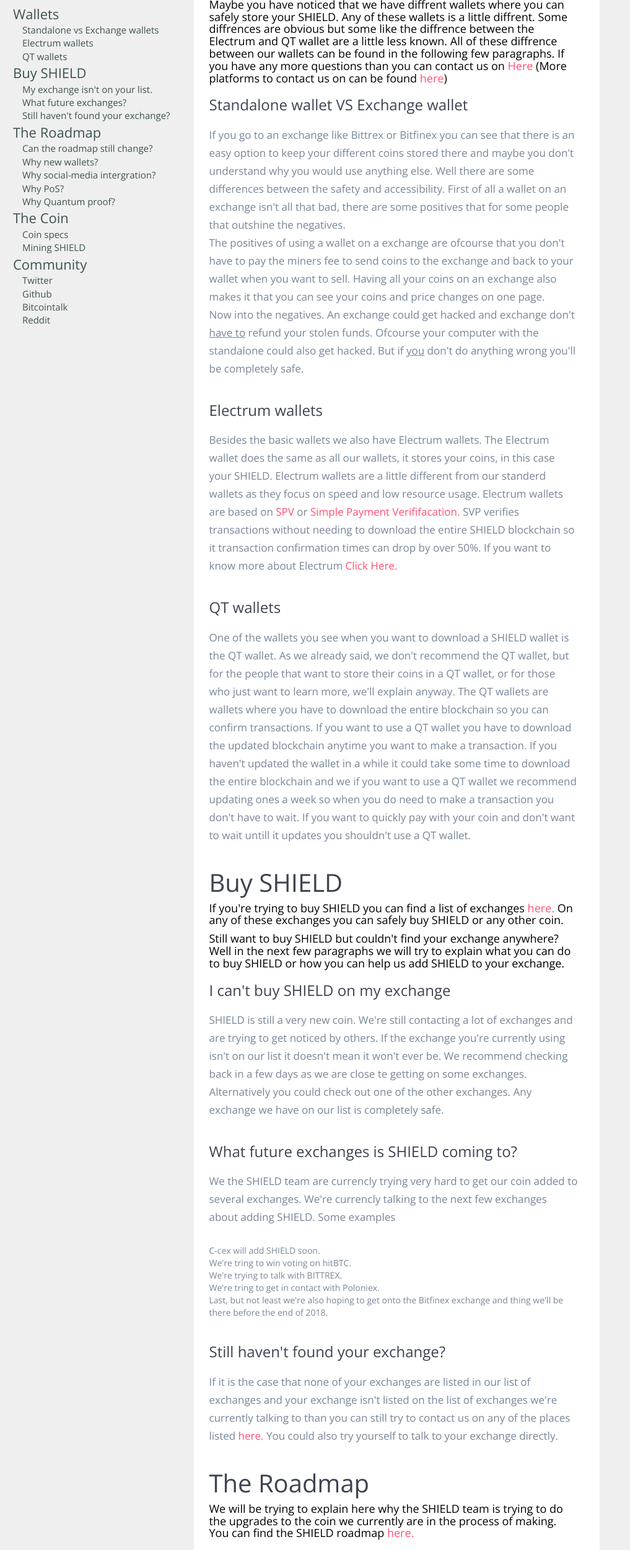
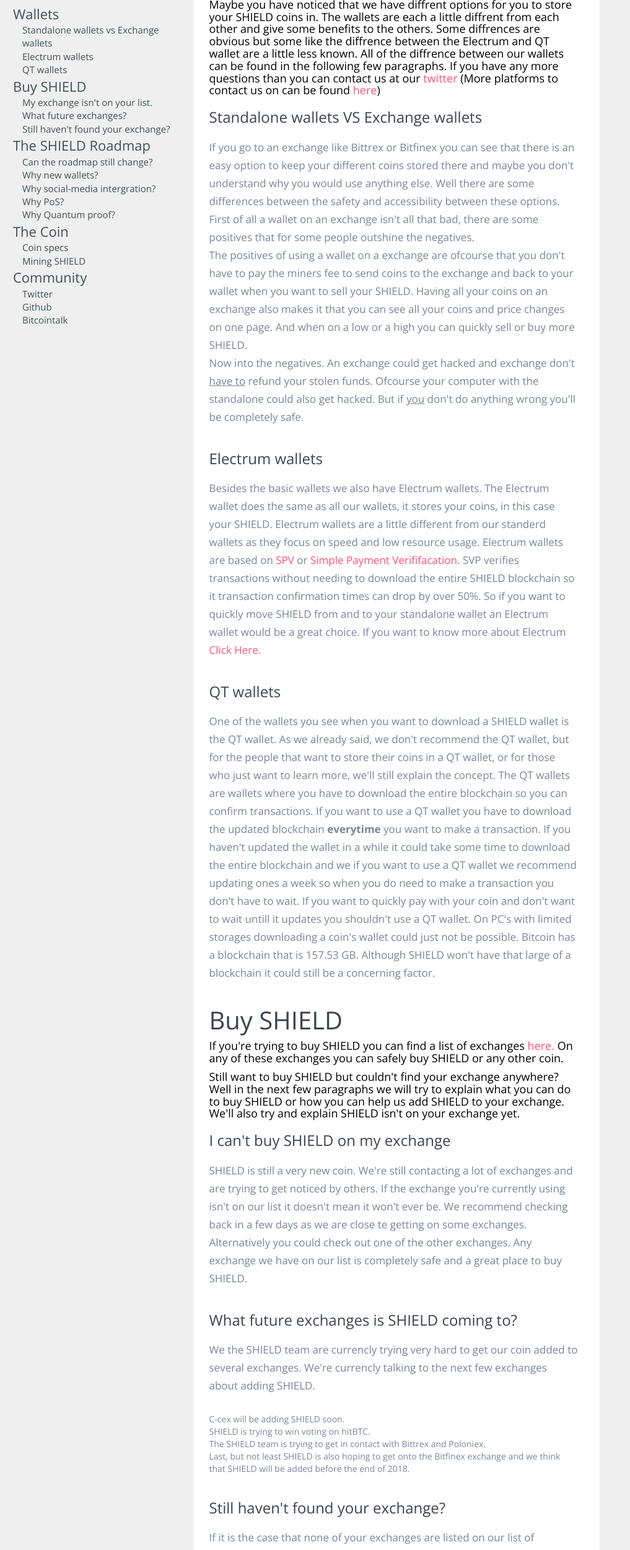
Before and after one commit to xxmds488/ShieldCoin.github.io, a plain HTML site: page About/index.html in a window 1280 px wide. Shown: the part 226-2727 px from the top of the page at 62% size, without its empty margins (0-1017 px from the left). Drawn offline with nearby package versions, Linux system fonts and the light colour scheme.

Commit message:
About update

```diff
--- a/About/index.html
+++ b/About/index.html
@@ -90,7 +90,7 @@
 			</span>
 			<span class="abnavsub">
 				<a class="navsub" href="#stVSex">
-					Standalone vs Exchange wallets
+					Standalone wallets vs Exchange wallets
 				</a>
 			</span>
 			<span class="abnavsub">
@@ -125,7 +125,7 @@
 			</span>
 			<span class="abnavhead">
 				<a class="navhead" href="#TRMAP">
-					The Roadmap
+					The SHIELD Roadmap
 				</a>
 			</span>
 			<span class="abnavsub">
@@ -188,11 +188,11 @@
 					Bitcointalk
 				</a>
 			</span>
-			<span class="abnavsub">
+			<!--<span class="abnavsub">
 				<a class="navsub" href="#SR">
 					Reddit
 				</a>
-			</span>
+			</span>-->
 		</div>
 	</section>
 	<section class="abtext">
@@ -202,19 +202,19 @@
                     <li class="feature-item">
 						<h2 id="Wallets">Wallets</h2>
 						<h4 style="color:black">If you are looking for our wallets you can find them <a href="../Wallets" target="_blank">Here</a></h4>
-						<h4 style="color:black">Maybe you have noticed that we have diffrent wallets where you can safely store your SHIELD. Any of these wallets is a little diffrent. Some diffrences are obvious but some like the diffrence between the Electrum and QT wallet are a little less known. All of these diffrence between our wallets can be found in the following few paragraphs. If you have any more questions than you can contact us on <a href="https://twitter.com/SHIELDcurrency" target="_blank">Here</a> (More platforms to contact us on can be found <a href="#CU" target="_blank">here</a>)
+						<h4 style="color:black">Maybe you have noticed that we have diffrent options for you to store your SHIELD coins in. The wallets are each a little diffrent from each other and give some benefits to the others. Some diffrences are obvious but some like the diffrence between the Electrum and QT wallet are a little less known. All of the diffrence between our wallets can be found in the following few paragraphs. If you have any more questions than you can contact us at our <a href="https://twitter.com/SHIELDcurrency" target="_blank">twitter</a> (More platforms to contact us on can be found <a href="#CU" target="_blank">here</a>)
 						<div class="feature-content">
-                            <h3 id="stVSex">Standalone wallet VS Exchange wallet</h3>
-                            <p style="font-size:17px">If you go to an exchange like Bittrex or Bitfinex you can see that there is an easy option to keep your different coins stored there and maybe you don't understand why you would use anything else. Well there are some differences between the safety and accessibility. First of all a wallet on an exchange isn't all that bad, there are some positives that for some people that outshine the negatives. <br> The positives of using a wallet on a exchange are ofcourse that you don't have to pay the miners fee to send coins to the exchange and back to your wallet when you want to sell. Having all your coins on an exchange also makes it that you can see your coins and price changes on one page. <br> Now into the negatives. An exchange could get hacked and exchange don't <u>have to</u> refund your stolen funds. Ofcourse your computer with the standalone could also get hacked. But if <u>you</u> don't do anything wrong you'll be completely safe.</p>
+                            <h3 id="stVSex">Standalone wallets VS Exchange wallets</h3>
+                            <p style="font-size:17px">If you go to an exchange like Bittrex or Bitfinex you can see that there is an easy option to keep your different coins stored there and maybe you don't understand why you would use anything else. Well there are some differences between the safety and accessibility between these options. First of all a wallet on an exchange isn't all that bad, there are some positives that for some people outshine the negatives. <br> The positives of using a wallet on a exchange are ofcourse that you don't have to pay the miners fee to send coins to the exchange and back to your wallet when you want to sell your SHIELD. Having all your coins on an exchange also makes it that you can see all your coins and price changes on one page. And when on a low or a high you can quickly sell or buy more SHIELD. <br> Now into the negatives. An exchange could get hacked and exchange don't <u>have to</u> refund your stolen funds. Ofcourse your computer with the standalone could also get hacked. But if <u>you</u> don't do anything wrong you'll be completely safe.</p>
 						</div>
 						<div class="feature-content">
 							<h3 id="ElectWall">Electrum wallets</h3>
-							<p style="font-size:17px">Besides the basic wallets we also have Electrum wallets. The Electrum wallet does the same as all our wallets, it stores your coins, in this case your SHIELD. Electrum wallets are a little different from our standerd wallets as they focus on speed and low resource usage. Electrum wallets are based on <a href="http://docs.electrum.org/en/latest/spv.html" target="_blank">SPV</a> or <a href="http://docs.electrum.org/en/latest/spv.html" target="_blank">Simple Payment Verififacation.</a> SVP verifies transactions without needing to download the entire SHIELD blockchain so it transaction confirmation times can drop by over 50%. If you want to know more about Electrum <a href="http://docs.electrum.org/en/latest/faq.html" target="_blank">Click Here.</a> </p>
+							<p style="font-size:17px">Besides the basic wallets we also have Electrum wallets. The Electrum wallet does the same as all our wallets, it stores your coins, in this case your SHIELD. Electrum wallets are a little different from our standerd wallets as they focus on speed and low resource usage. Electrum wallets are based on <a href="http://docs.electrum.org/en/latest/spv.html" target="_blank">SPV</a> or <a href="http://docs.electrum.org/en/latest/spv.html" target="_blank">Simple Payment Verififacation.</a> SVP verifies transactions without needing to download the entire SHIELD blockchain so it transaction confirmation times can drop by over 50%. So if you want to quickly move SHIELD from and to your standalone wallet an Electrum wallet would be a great choice. If you want to know more about Electrum <a href="http://docs.electrum.org/en/latest/faq.html" target="_blank">Click Here.</a> </p>
 						</div>
 						<div class="feature-content">
 							<h3 id="QtWall">QT wallets</h3>
-							<p style="font-size:17px">One of the wallets you see when you want to download a SHIELD wallet is the QT wallet. As we already said, we don't recommend the QT wallet, but for the people that want to store their coins in a QT wallet, or for those who just want to learn more, we'll explain anyway.
-								The QT wallets are wallets where you have to download the entire blockchain so you can confirm transactions. If you want to use a QT wallet you have to download the updated blockchain anytime you want to make a transaction. If you haven't updated the wallet in a while it could take some time to download the entire blockchain and we if you want to use a QT wallet we recommend updating ones a week so when you do need to make a transaction you don't have to wait. If you want to quickly pay with your coin and don't want to wait untill it updates you shouldn't use a QT wallet.</p>
+							<p style="font-size:17px">One of the wallets you see when you want to download a SHIELD wallet is the QT wallet. As we already said, we don't recommend the QT wallet, but for the people that want to store their coins in a QT wallet, or for those who just want to learn more, we'll still explain the concept.
+								The QT wallets are wallets where you have to download the entire blockchain so you can confirm transactions. If you want to use a QT wallet you have to download the updated blockchain <b>everytime</b> you want to make a transaction. If you haven't updated the wallet in a while it could take some time to download the entire blockchain and we if you want to use a QT wallet we recommend updating ones a week so when you do need to make a transaction you don't have to wait. If you want to quickly pay with your coin and don't want to wait untill it updates you shouldn't use a QT wallet. On PC's with limited storages downloading a coin's wallet could just not be possible. Bitcoin has a blockchain that is 157.53 GB. Although SHIELD won't have that large of a blockchain it could still be a concerning factor.</p>
 						</div>
                     </li>
                 </ul>
@@ -222,46 +222,44 @@
 					<li class="feature-item">
 						<h2 id="BuyShield">Buy SHIELD</h2>
 						<h4 style="color:black">If you're trying to buy SHIELD you can find a list of exchanges <a href="../Exchanges" target="_blank">here.</a> On any of these exchanges you can safely buy SHIELD or any other coin.</h4>
-						<h4 style="color:black">Still want to buy SHIELD but couldn't find your exchange anywhere? Well in the next few paragraphs we will try to explain what you can do to buy SHIELD or how you can help us add SHIELD to your exchange.</h4>
+						<h4 style="color:black">Still want to buy SHIELD but couldn't find your exchange anywhere? Well in the next few paragraphs we will try to explain what you can do to buy SHIELD or how you can help us add SHIELD to your exchange. We'll also try and explain SHIELD isn't on your exchange yet.</h4>
 						<div class="feature-content">
                             <h3 id="WhMyEx">I can't buy SHIELD on my exchange</h3>
-                            <p style="font-size:17px">SHIELD is still a very new coin. We're still contacting a lot of exchanges and are trying to get noticed by others. If the exchange you're currently using isn't on our list it doesn't mean it won't ever be. We recommend checking back in a few days as we are close te getting on some exchanges. Alternatively you could check out one of the other exchanges. Any exchange we have on our list is completely safe.</p>
+                            <p style="font-size:17px">SHIELD is still a very new coin. We're still contacting a lot of exchanges and are trying to get noticed by others. If the exchange you're currently using isn't on our list it doesn't mean it won't ever be. We recommend checking back in a few days as we are close te getting on some exchanges. Alternatively you could check out one of the other exchanges. Any exchange we have on our list is completely safe and a great place to buy SHIELD.</p>
 						</div>
 						<div class="feature-content">
                             <h3 id="CoExchanges">What future exchanges is SHIELD coming to?</h3>
                             <p style="font-size:17px">We the SHIELD team are currencly trying very hard to get our coin added to several exchanges. We're currencly talking to the next few exchanges about adding SHIELD.
-                              Some examples
                               <ul>
                                 <li>
-                                  C-cex will add SHIELD soon.
+                                  C-cex will be adding SHIELD soon.
                                 </li>
                                 <li>
-                                  We're tring to win voting on hitBTC.
+                                  SHIELD is trying to win voting on hitBTC.
                                 </li>
                                 <li>
-                                  We're trying to talk with BITTREX.
+                                  The SHIELD team is trying to get in contact with Bittrex and Poloniex.
                                 </li>
                                 <li>
-                                  We're tring to get in contact with Poloniex.
                                 </li><li>
-                                Last, but not least we're also hoping to get onto the Bitfinex exchange and thing we'll be there before the end of 2018.
+                                Last, but not least SHIELD is also hoping to get onto the Bitfinex exchange and we think that SHIELD will be added before the end of 2018.
                                 </li>
                               </ul>
                             </p>
 						</div>
 						<div class="feature-content">
                             <h3 id="StillNoExc">Still haven't found your exchange?</h3>
-                            <p style="font-size:17px">If it is the case that none of your exchanges are listed in our list of exchanges and your exchange isn't listed on the list of exchanges we're currently talking to than you can still try to contact us on any of the places listed <a href="#CU" target="_blank">here.</a> You could also try yourself to talk to your exchange directly.</p>
+                            <p style="font-size:17px">If it is the case that none of your exchanges are listed on our list of exchanges and your exchange isn't listed on the list of exchanges we're currently talking either than you could still try to contact us at any of the places listed <a href="#CU" target="_blank">here.</a> You could also try yourself to talk to your exchange directly, or vote for SHIELD when you see us on a poll.</p>
 						</div>
 					</li>
 				</ul>
 				<ul class="features-stack">
 					<li class="feature-item">
-						<h2 id="TRMAP">The Roadmap</h2>
-						<h4 style="color:black">We will be trying to explain here why the SHIELD team is trying to do the upgrades to the coin we currently are in the process of making. You can find the SHIELD roadmap <a href="../Roadmap" target="_blank">here.</a> </h4>
+						<h2 id="TRMAP">The SHIELD Roadmap</h2>
+						<h4 style="color:black">Here we'll be trying to explain the SHIELD team's process in picking the projects for the roadmap. You can find the SHIELD roadmap <a href="../Roadmap" target="_blank">here.</a> </h4>
 						<div class="feature-content">
                             <h3 id="CISC">Can the roadmap still change?</h3>
-                            <p style="font-size:17px">Anything we have listed on the roadmap will for sure be released. There could also ofcourse be some unforseen changes that set our cours slightly in a diffrent direction. Any changes will be made public immediatly when we make the decision. The SHIELD team is working hard on improving our coin and will not give up.</p>
+                            <p style="font-size:17px">Everything currently on the roadmap will be released. There could be some unexpected setbacks to the SHIELD team that could make us run little late, we won't be more than 2 weeks behind our roadmap at any given time. If we do get set back we'll make sure we get back on pace. Any changes will be made public immediately when we make the decision. The SHIELD team is working hard to improve the coin and will not give up.</p>
 						</div>
 						<div class="feature-content">
                             <h3 id="WNW">Why new wallets?</h3>
@@ -269,18 +267,18 @@
 						</div>
 						<div class="feature-content">
                             <h3 id="WSMI">Why social-media intergration?</h3>
-                            <p style="font-size:17px">Having to use a seprate app to give someone money is a big disconveniece. That's why we're trying to make possible to make payments on almost any social-media platform or chat system.</p>
+                            <p style="font-size:17px">Having to use a seprate app to give someone money is a big disconveniece. That's why the SHIELD team is trying to make it possible to make payments on almost any social-media platform or chat system. You'll be able to send your mother some SHIELD for her birthday or even pay your friends back. All on one platform of your choosing.</p>
 						</div>
 						<div class="feature-content">
                             <h3 id="WPS">Why PoS?</h3>
                             <h4>What is PoS?</h4>
                             <p style="font-size:17px">Proof of Stake or PoS basically means that if you have coins you get a percantage of those coins back. The basic concepts of PoS and the few first implementations have a few problems, like whales that don't sell/buy anymore because they just get more coins from not doing anything with them. This ofcourse we'll be trying to solve.</p>
                             <h4>So why use it?</h4>
-                            <p style="font-size:17px">If you know what PoW is you probably also now a few of the problems there are with the system. Fist of all it costs a lot of power, which costs a lot of money to maintain a mining facility. Having proof of stakes takes away some of the power that big mining facility's have. It also makes 51% attacks harder to maintain and often too exspensive to try.</p>
+                            <p style="font-size:17px">If you know what PoW is you probably also now a few of the problems there are with the system. Fist of all it costs a lot of power to maintain to coin, which costs a lot of money. Having proof of stakes takes away some of the power that big mining facility's have over the coin. It also makes 51% attacks on the coin harder to maintain and often too exspensive to try. With PoS SHIELD won't be controlled by the rich.</p>
 						</div>
 						<div class="feature-content">
                             <h3 id="WQPs">Why Quantum protection?</h3>
-                            <p style="font-size:17px">In the near future Quantum computers will be getting better and better and they will become more available to public. Even if it could be still some years untill the public would be able to use quantum computers it's still important to be quantum proof as nobody wants to lose all their money from day to day. </p>
+                            <p style="font-size:17px">In the near future Quantum computers will be getting better and better and they will become more available to public. Even if it could be still some years untill the public would be able to use quantum computers it's still important to be quantum proof as nobody wants to lose all their money from day to day. The SHIELD team is fighting this with a quantum proof update released in Q4 of 2018. It will be released with Project SHIELD that will have some upgrades to the coin aswell as make it quantum proof. </p>
 						</div>
 					</li>
 				</ul>
@@ -297,7 +295,7 @@
 						</div>
 						<div class="feature-content">
                             <h3 id="MS">Mining SHIELD</h3>
-                            <p style="font-size:17px">You can mine SHIELD with multiple algorithms which makes mining easier and better on diffrent platforms. We're still PoW and will be for a while but we will add PoS because it's much better for the environment and keeps costs for the coin low. PoS will also fight inflation.</p>
+                            <p style="font-size:17px">You can mine SHIELD with multiple algorithms which makes mining easier and better on diffrent platforms. Mining SHIELD currencly is done with PoW and will be for a while but the SHIELD team is working on our PoS, PoS Boo. This update will be released with the Project Boo update that you can expect in Q3 of 2018. Our PoS will make the cost of maintaning the SHIELD blockchain lower and will keep electricity costs lower. PoS will also make the inflation of the coin lower and will give it a better future.</p>
 						</div>
 					</li>
 				</ul>
@@ -307,15 +305,15 @@
 						<h4 style="color:black"></h4>
 						<div class="feature-content">
                             <h3 id="ST">Twitter</h3>
-                            <p style="font-size:17px">On twitter we'll be letting you know if we make any progress, maybe we are getting added to a excange or maybe we're finishing up a new wallet. You can follow us on twitter <a href="https://Twitter.com/SHIELDcurrency">by clicking here</a></p>
+                            <p style="font-size:17px">On twitter SHIELD will be letting you know if we make any progress, maybe we are getting added to an exchange or maybe we're finishing up a new wallet. You can follow us on twitter <a href="https://Twitter.com/SHIELDcurrency">by clicking her.e</a></p>
 						</div>
 						<div class="feature-content">
                             <h3 id="SG">Github</h3>
-                            <p style="font-size:17px">If you want to help us by translating our website or want to check our progress than you should check out our <a href="https://github.com/ShieldCoin/ShieldCoin">Github</a></p>
+                            <p style="font-size:17px">If you want to help the SHIELD team and help the coin grow you can contribute by helping us on <a href="https://github.com/ShieldCoin/ShieldCoin">Github</a> You can help us by sending translation of the official SHIELD website or helping us with logos.</p>
 						</div>
 						<div class="feature-content">
                             <h3 id="SBTC">Bitcointalk</h3>
-                            <p style="font-size:17px">You can find our ANN on Bitcointalk and we'll also reguraly update you on our progress over there. <a href="">Bitcointalk.</a></p>
+                            <p style="font-size:17px">You can find the SHIELD ANN on Bitcointalk and we'll also talk more about the coin over there. We'll reguraly update on our progress and try and discuss with people about our vision. You can find the link: <a href="">Here.</a></p>
 						</div>
 						<!--<div class="feature-content">
                             <h3 id="SR">Reddit</h3>
```
